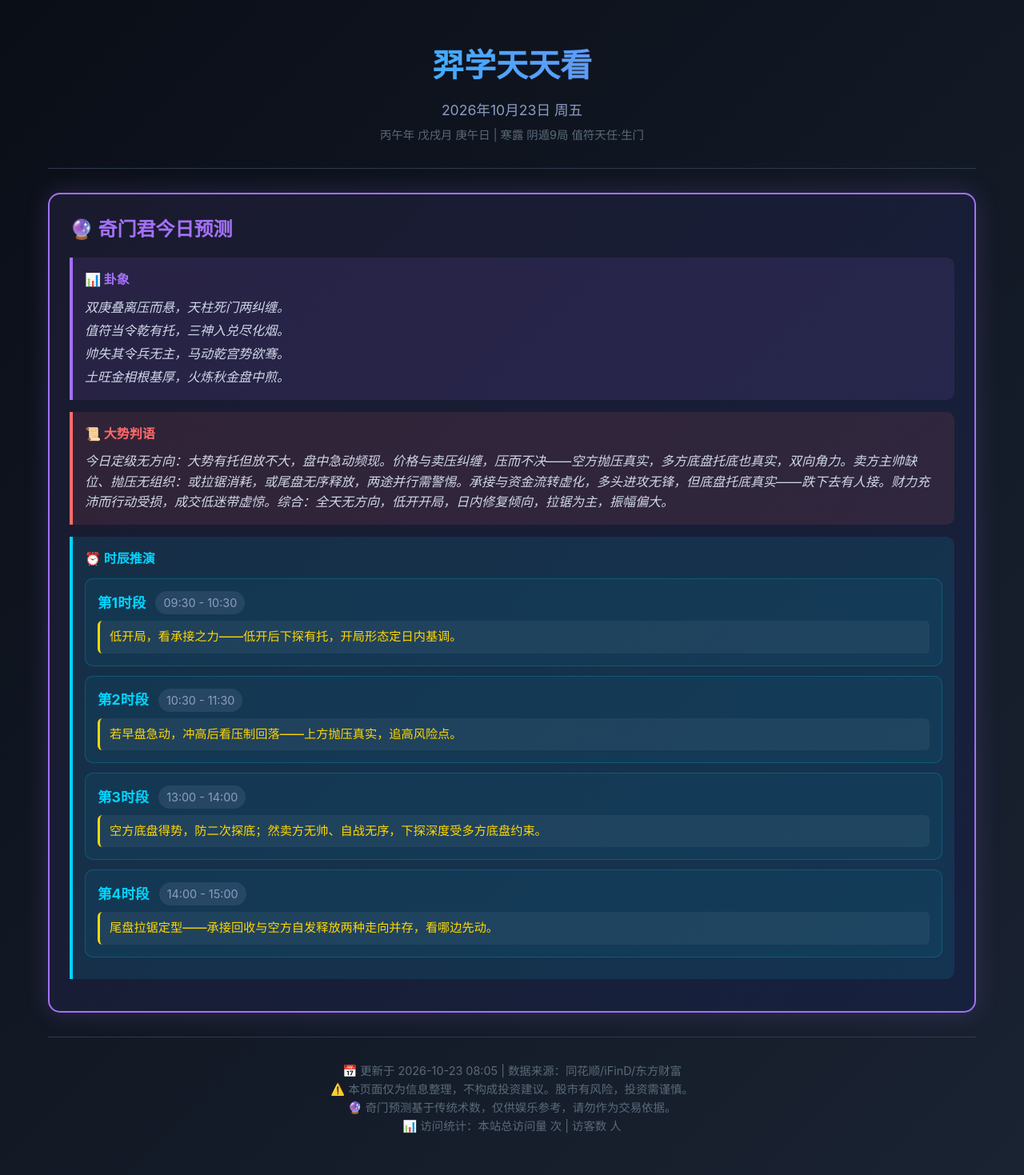
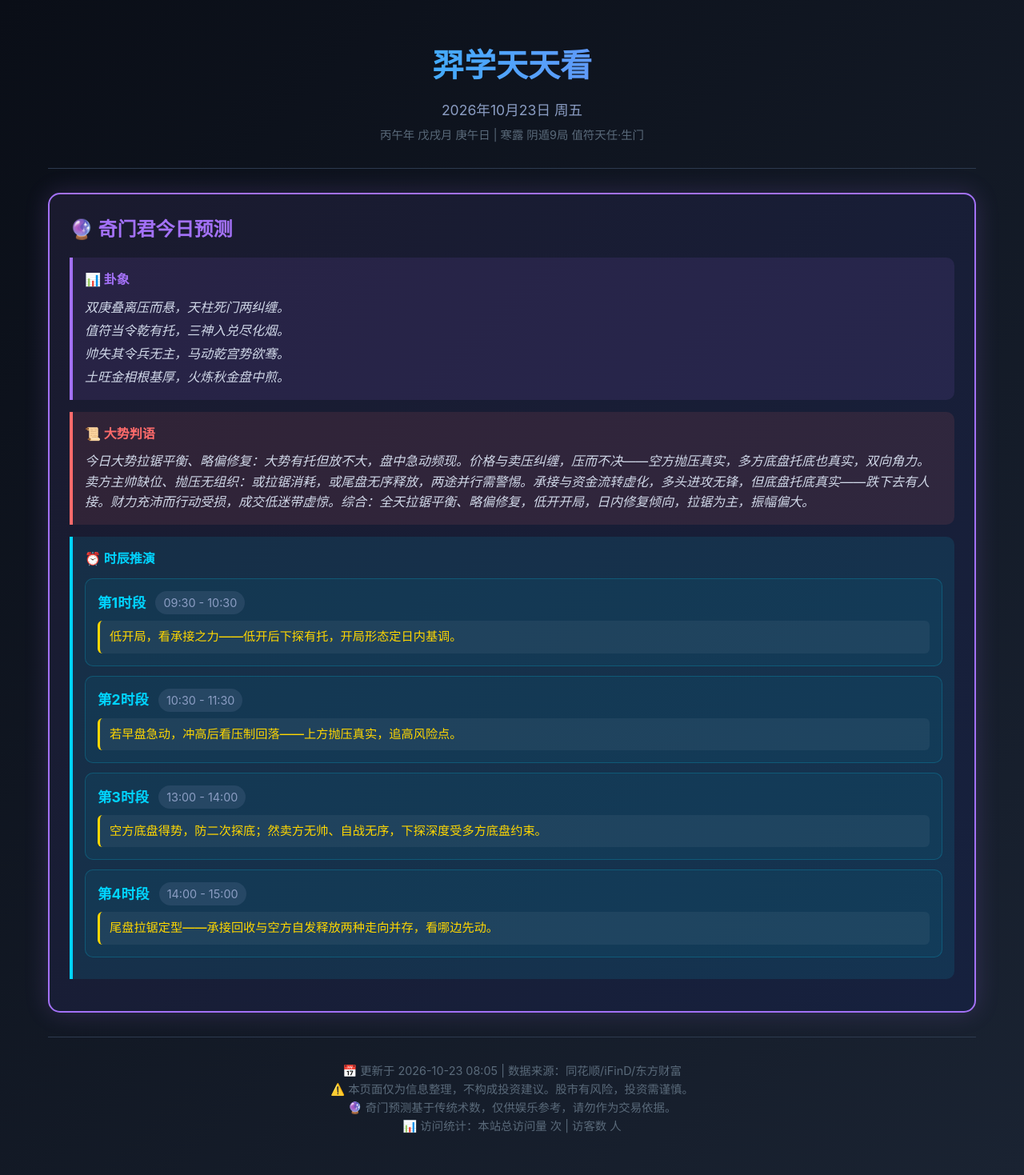
Before and after one commit to xiaoyi0319a/yixue-dashboard, a Jekyll site: the page index.html, which Jekyll copies as it is, in a window 1280 px wide. Shown: the whole page at 80% size. Built offline with Jekyll 4.4.1, drawn with Linux system fonts in a browser that asks for light colours; comment, search, counter and statistics services are not loaded.

Commit message:
fix(判语): 清除判语层'无方向'表述——大势判语改为拉锯平衡略偏修复；JSON叙事字段同步（量化字段值保留为内部档名）

```diff
--- a/data/pipeline_20261023.json
+++ b/data/pipeline_20261023.json
@@ -132,7 +132,7 @@
   "r_ratio": 0.391
  },
  "adjust": {
-  "patch_track": "优化55触发(死叉延续第16日·第9次)现行=补丁=无方向无差异/优化56不触发(非空头档)/优化61 G3触发但补丁=现行(a仍+1)、G7不触发",
+  "patch_track": "优化55触发(死叉延续第16日·第9次)现行=补丁=同档无差异/优化56不触发(非空头档)/优化61 G3触发但补丁=现行(a仍+1)、G7不触发",
   "circuit_breaker": "熔断态第10日（10-22严格1/4恢复进展清零，10-12触发至今未恢复；戌月卖方当令满足）"
  },
  "output": {
@@ -162,7 +162,7 @@
   "grade_label": "无方向",
   "r_prime": 1
  },
- "four_slots_summary": "熔断态第10日：定级全压无方向；运行特征=低开承接观察→冲高反压→未时防二次探底(刑动)→申时帅空逢值+庚禄得禄无的拉锯定型；与10-22结构不同（日时双庚叠离+三神聚兑全空+马星临值符）",
+ "four_slots_summary": "熔断态第10日：四段均为拉锯平衡档；运行特征=低开承接观察→冲高反压→未时防二次探底(刑动)→申时帅空逢值+庚禄得禄无的拉锯定型；与10-22结构不同（日时双庚叠离+三神聚兑全空+马星临值符）",
  "verification": {
   "status": "pending",
   "date": "2026-10-23"
@@ -171,7 +171,7 @@
   "context": "下跌",
   "grade": "加速",
   "macd_side": "加速（|柱Δ|1.95→3.81扩大>0.5）",
-  "qimen_side": "无方向（1/5项：乙奇空亡买盘衰竭）",
+  "qimen_side": "均衡拉锯（1/5项：乙奇空亡买盘衰竭）",
   "conflict": "盘局有异（MACD侧优先）",
   "divergence_note": "空方加速期刹车类判据全面失效第4日"
  },
--- a/data/pipeline_latest.json
+++ b/data/pipeline_latest.json
@@ -132,7 +132,7 @@
   "r_ratio": 0.391
  },
  "adjust": {
-  "patch_track": "优化55触发(死叉延续第16日·第9次)现行=补丁=无方向无差异/优化56不触发(非空头档)/优化61 G3触发但补丁=现行(a仍+1)、G7不触发",
+  "patch_track": "优化55触发(死叉延续第16日·第9次)现行=补丁=同档无差异/优化56不触发(非空头档)/优化61 G3触发但补丁=现行(a仍+1)、G7不触发",
   "circuit_breaker": "熔断态第10日（10-22严格1/4恢复进展清零，10-12触发至今未恢复；戌月卖方当令满足）"
  },
  "output": {
@@ -162,7 +162,7 @@
   "grade_label": "无方向",
   "r_prime": 1
  },
- "four_slots_summary": "熔断态第10日：定级全压无方向；运行特征=低开承接观察→冲高反压→未时防二次探底(刑动)→申时帅空逢值+庚禄得禄无的拉锯定型；与10-22结构不同（日时双庚叠离+三神聚兑全空+马星临值符）",
+ "four_slots_summary": "熔断态第10日：四段均为拉锯平衡档；运行特征=低开承接观察→冲高反压→未时防二次探底(刑动)→申时帅空逢值+庚禄得禄无的拉锯定型；与10-22结构不同（日时双庚叠离+三神聚兑全空+马星临值符）",
  "verification": {
   "status": "pending",
   "date": "2026-10-23"
@@ -171,7 +171,7 @@
   "context": "下跌",
   "grade": "加速",
   "macd_side": "加速（|柱Δ|1.95→3.81扩大>0.5）",
-  "qimen_side": "无方向（1/5项：乙奇空亡买盘衰竭）",
+  "qimen_side": "均衡拉锯（1/5项：乙奇空亡买盘衰竭）",
   "conflict": "盘局有异（MACD侧优先）",
   "divergence_note": "空方加速期刹车类判据全面失效第4日"
  },
--- a/index.html
+++ b/index.html
@@ -5,7 +5,7 @@
     <meta name="viewport" content="width=device-width, initial-scale=1.0">
     <meta http-equiv="Cache-Control" content="no-cache, no-store, must-revalidate">
     <meta property="og:title" content="羿学天天看 | 2026-10-23">
-    <meta property="og:description" content="🔮 阴遁9局·无方向·低开后修复（熔断态第10日，拉锯为主振幅偏大，翻段信号倒计时中断待重启）| 📈📰 方向整理已暂停（09-27指令）">
+    <meta property="og:description" content="🔮 阴遁9局·拉锯平衡·低开后修复（熔断态第10日，拉锯为主振幅偏大，翻段信号倒计时中断待重启）| 📈📰 方向整理已暂停（09-27指令）">
     <meta property="og:type" content="website">
     <meta property="og:url" content="https://xiaoyi0319a.github.io/yixue-dashboard/">
     <meta name="twitter:card" content="summary_large_image">
@@ -28,7 +28,7 @@
             </div>
             <div class="qimen-verdict">
                 <h4>📜 大势判语</h4>
-                <p><i>今日定级无方向：大势有托但放不大，盘中急动频现。价格与卖压纠缠，压而不决——空方抛压真实，多方底盘托底也真实，双向角力。卖方主帅缺位、抛压无组织：或拉锯消耗，或尾盘无序释放，两途并行需警惕。承接与资金流转虚化，多头进攻无锋，但底盘托底真实——跌下去有人接。财力充沛而行动受损，成交低迷带虚惊。综合：全天无方向，低开开局，日内修复倾向，拉锯为主，振幅偏大。</i></p>
+                <p><i>今日大势拉锯平衡、略偏修复：大势有托但放不大，盘中急动频现。价格与卖压纠缠，压而不决——空方抛压真实，多方底盘托底也真实，双向角力。卖方主帅缺位、抛压无组织：或拉锯消耗，或尾盘无序释放，两途并行需警惕。承接与资金流转虚化，多头进攻无锋，但底盘托底真实——跌下去有人接。财力充沛而行动受损，成交低迷带虚惊。综合：全天拉锯平衡、略偏修复，低开开局，日内修复倾向，拉锯为主，振幅偏大。</i></p>
             </div>
             <div class="qimen-time">
                 <h4>⏰ 时辰推演</h4>
```
